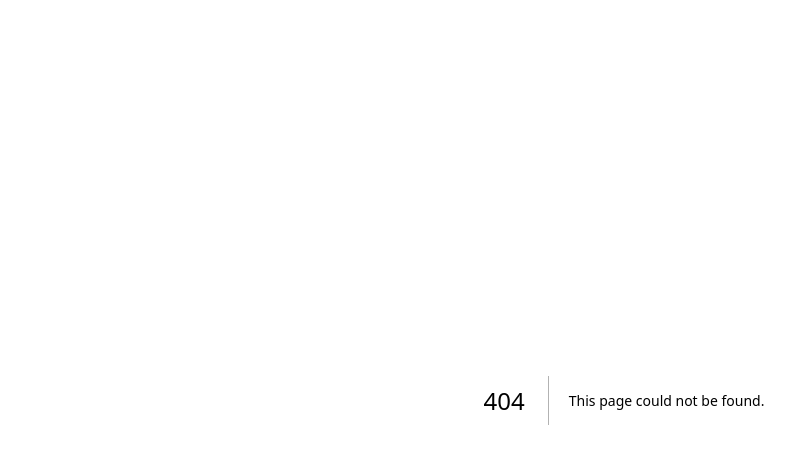
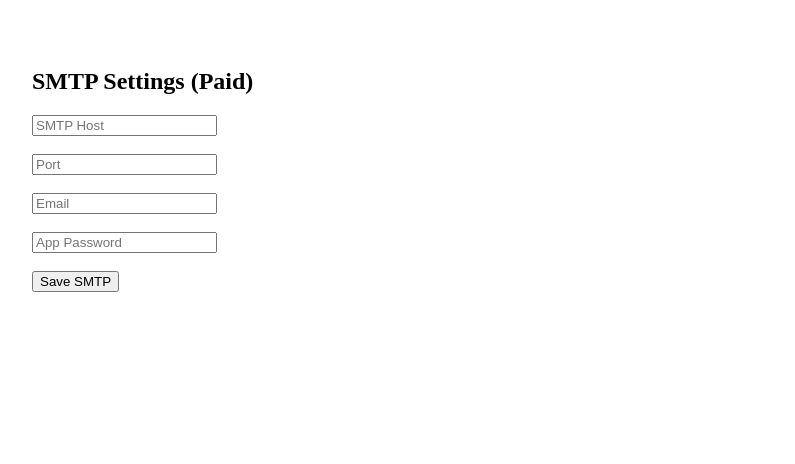
Before and after one commit to TPF-DEVESH/certifynow, a Next.js app in the folder frontend/: page /settings in a window 1280 px wide. Before the commit this address had no page. Shown: the top 464 px of the page, without its empty margins (16-811 px from the left). Built offline with nearby package versions, Linux system fonts and the light colour scheme.

Commit message:
Create settings.js

```diff
--- /dev/null
+++ b/frontend/pages/settings.js
@@ -0,0 +1,14 @@
+export default function Settings() {
+  return (
+    <div style={{ padding: 40 }}>
+      <h2>SMTP Settings (Paid)</h2>
+
+      <input placeholder="SMTP Host" /><br /><br />
+      <input placeholder="Port" /><br /><br />
+      <input placeholder="Email" /><br /><br />
+      <input placeholder="App Password" type="password" /><br /><br />
+
+      <button>Save SMTP</button>
+    </div>
+  );
+}
```
